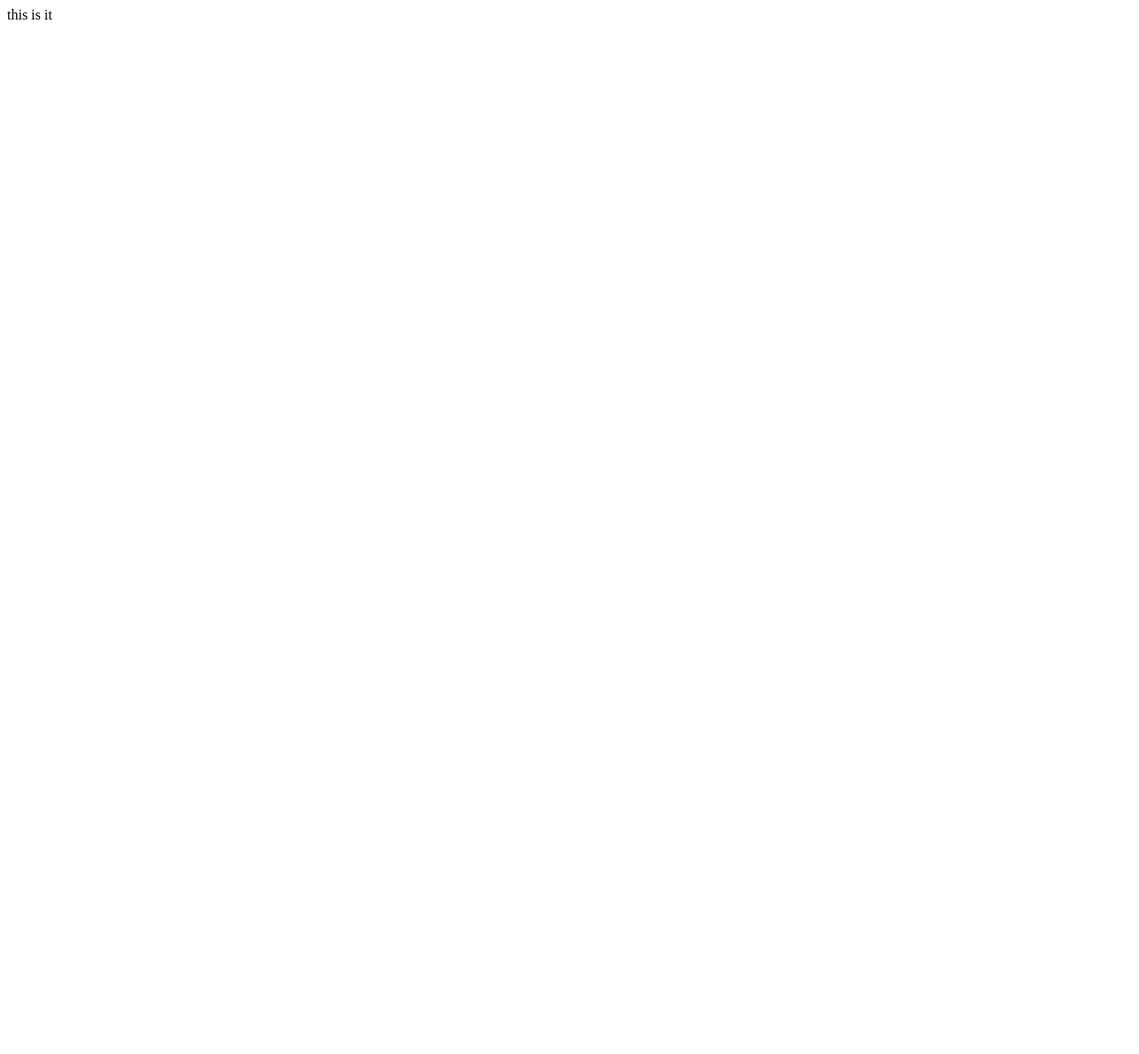
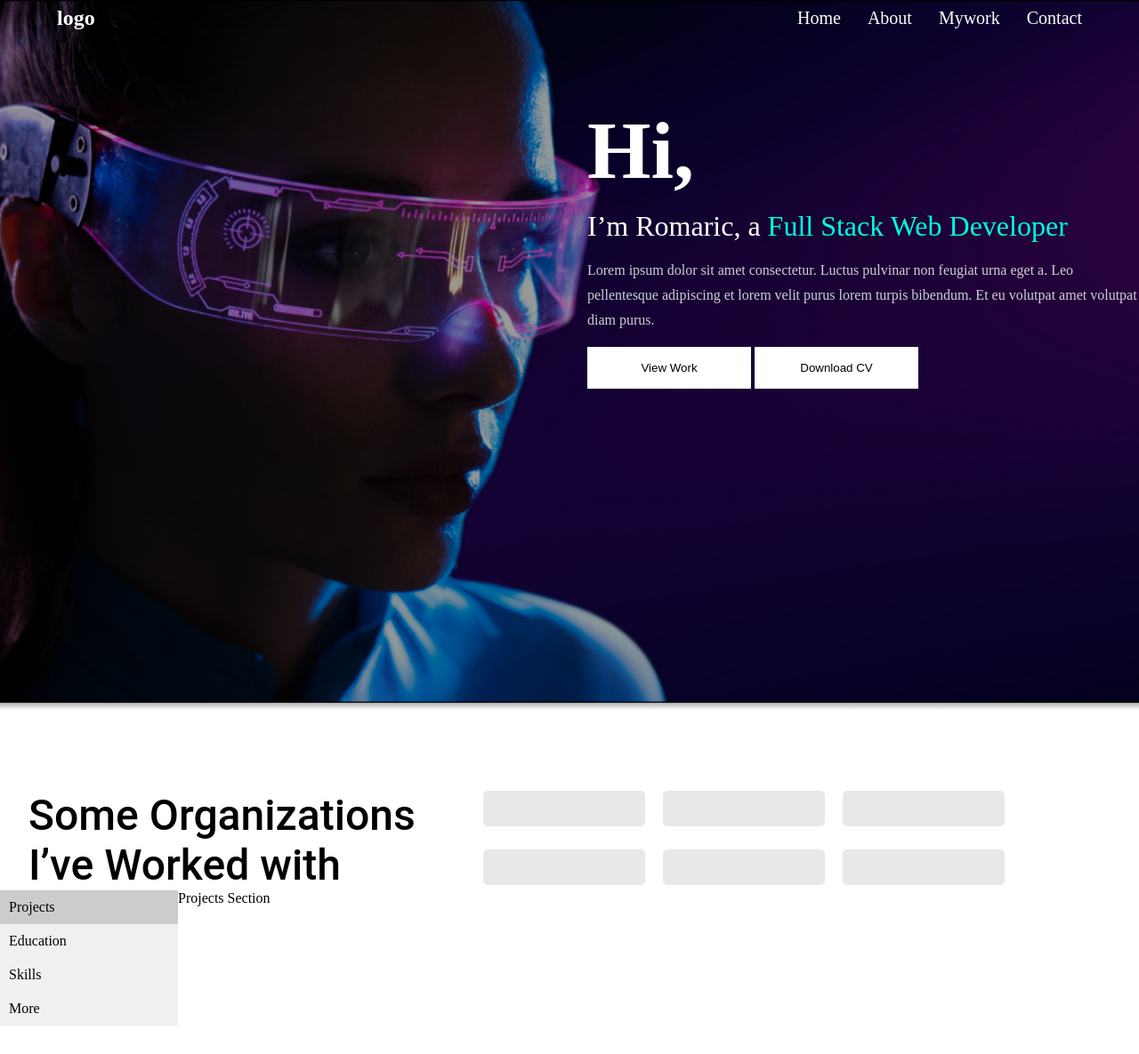
Before and after one commit to Romaric250/Romaric_alx_project, a plain HTML site: page index.html in a window 1280 px wide. Shown: the whole page at 89% size. Before the commit the page ends 800 px from the top, so only its background shows below. Drawn offline with Linux system fonts and the light colour scheme.

Commit message:
some sections completed

```diff
--- a/index.html
+++ b/index.html
@@ -1 +1,82 @@
-this is it
+<!DOCTYPE html>
+<html lang="en">
+<head>
+    <meta charset="UTF-8">
+    <meta name="viewport" content="width=device-width, initial-scale=1.0">
+    <title>Document</title>
+    <link rel="stylesheet" href="styles/index.css">
+</head>
+<body>
+    <section class="landing__section">
+<nav class="nav__container">
+<div class="logo">
+    logo
+</div>
+
+<div class="nav__links">
+    <ul>
+        <li><a href="#">Home</a></li>
+        <li><a href="#">About</a></li>
+        <li><a href="#">Mywork</a></li>
+        <li><a href="#">Contact</a></li>
+    </ul>
+</div>
+</nav>
+
+<div class="landing__left_section">
+
+    <div class="right__side">
+
+    </div>
+
+    <div class="left__side"><h1>Hi,</h1>
+    <h2>I’m Romaric, a <strong>Full Stack Web Developer</strong></h2>
+
+<p class="history">Lorem ipsum dolor sit amet consectetur. Luctus pulvinar non feugiat urna eget a. Leo pellentesque adipiscing et lorem velit purus lorem turpis bibendum. Et eu volutpat amet volutpat diam purus. </p>
+
+<div class="important__buttons">
+    <button>View Work</button>
+    <button>Download CV</button>
+</div>
+
+</div>
+</div>
+
+
+
+
+    </section>
+
+    <div class="first__section">
+        <div class="left__box">
+            Some Organizations I’ve Worked with
+        </div>
+        <div class="right__box">
+            <div class="box"></div>
+            <div class="box"></div>
+            <div class="box"></div>
+            <div class="box"></div>
+            <div class="box"></div>
+            <div class="box"></div>
+        </div>
+    </div>
+
+    <section class="main__section">
+        <aside class="sidebar">
+          <ul>
+            <li class="active" data-section="projects">Projects</li>
+            <li data-section="education">Education</li>
+            <li data-section="skills">Skills</li>
+            <li data-section="more">More</li>
+          </ul>
+        </aside>
+        <div class="content">
+          <div id="projects" class="section active">Projects Section</div>
+          <div id="education" class="section">Education Section</div>
+          <div id="skills" class="section">Skills Section</div>
+          <div id="more" class="section">More Section</div>
+        </div>
+      </section>
+<script src="index.js"></script>
+</body>
+</html>
--- /dev/null
+++ b/index.js
@@ -0,0 +1,22 @@
+document.addEventListener('DOMContentLoaded', function() {
+    const sidebarItems = document.querySelectorAll('.sidebar li');
+    const sections = document.querySelectorAll('.section');
+
+    sidebarItems.forEach(function(item) {
+      item.addEventListener('click', function() {
+        const sectionId = item.getAttribute('data-section');
+        const section = document.querySelector(sectionId);
+
+        sections.forEach(function(sec) {
+          sec.classList.remove('active');
+        });
+
+        sidebarItems.forEach(function(sidebarItem) {
+          sidebarItem.classList.remove('active');
+        });
+
+        section.classList.add('active');
+        item.classList.add('active');
+      });
+    });
+  });
--- /dev/null
+++ b/styles/index.css
@@ -0,0 +1,229 @@
+*{
+    box-sizing: border-box;
+    padding: 0;
+    margin: 0;
+}
+
+body{
+    margin-bottom: 2rem;
+}
+
+.landing__section {
+    height: 100vh;
+    background-image: url(../images/frontpage.png);
+
+    background-size: cover;
+    background-position: center;
+}
+
+.nav__container{
+    padding-left: 4rem;
+    padding-right: 4rem;
+
+    height: 40px;
+    display: flex;
+    flex-direction: row;
+    justify-content: space-between;
+    align-items: center;
+
+}
+
+.nav__container .nav__links ul{
+    display: flex;
+    flex-direction: row;
+    gap: 30px;
+
+    list-style: none;
+}
+.nav__container .logo{
+    color: #FFF;
+font-family: Poppins;
+font-size: 24px;
+font-style: normal;
+font-weight: 600;
+line-height: normal;
+}
+
+.nav__container li a{
+    text-decoration: none;
+    color: #FFF;
+font-family: Poppins;
+font-size: 20px;
+font-style: normal;
+font-weight: 400;
+line-height: normal;
+
+}
+
+
+.landing__section .landing__left_section{
+   color: white;
+   display: flex;
+   margin-top: 80px;
+   gap: 40px;
+   justify-content: center;
+   align-items: center;
+}
+
+.right__side{
+    flex: 1;
+}
+.left__side{
+    flex:1;
+display: flex;
+flex-direction: column;
+gap: 16px;
+}
+.left__side h1{
+    color: #FFF;
+font-family: Poppins;
+font-size: 92px;
+font-style: normal;
+font-weight: 600;
+line-height: 98px; /* 106.522% */
+}
+
+.left__side h2{
+    color: #FFF;
+font-family: Poppins;
+font-size: 32px;
+font-style: normal;
+font-weight: 500;
+line-height: 40px; /* 125% */
+}
+
+.left__side strong{
+    color: #00FFE0;
+font-family: Poppins;
+font-size: 32px;
+font-style: normal;
+font-weight: 500;
+line-height: 40px;
+}
+
+.left__side p{
+    color: rgba(255, 255, 255, 0.80);
+font-family: Poppins;
+font-size: 16px;
+font-style: normal;
+font-weight: 400;
+line-height: 28px; /* 175% */
+}
+
+.left__side button {
+    display: flex;
+    width: 184px;
+    height: 47px;
+    padding: 10px;
+    justify-content: center;
+    align-items: center;
+    gap: 10px;
+    background: #FFF;
+    outline: none;
+    border: none;
+    flex-shrink: 0;
+    transition: background-color 0.3s ease;
+  }
+
+  .left__side button:hover {
+    background-color: #F0F0F0;
+  }
+
+  .left__side button:active {
+    transform: scale(0.95);
+    background-color: #E0E0E0;
+    transition: transform 0.3s ease, background-color 0.3s ease;
+  }
+
+.left__side .important__buttons{
+    display: flex;
+    gap: 4px;
+}
+
+.first__section{
+    display: flex;
+    flex-direction: row;
+    gap: 40px;
+    padding-left: 2rem;
+    padding-right: 2rem;
+    margin-top: 89px;
+}
+
+.left__box{
+    color: #000;
+font-family: Roboto;
+font-size: 48px;
+
+font-style: normal;
+font-weight: 500;
+line-height: 56px; /* 116.667% */
+}
+.right__box{
+    display: flex;
+    flex-direction: row;
+    flex-wrap: wrap;
+    gap: 20px;
+}
+
+.right__box .box{
+    width: 182px;
+height: 40px;
+border-radius: 5px;
+background: rgba(217, 217, 217, 0.60);
+}
+
+
+.main__section {
+  display: flex;
+}
+
+.sidebar {
+  width: 200px;
+  background: #f0f0f0;
+}
+
+.sidebar ul {
+  list-style-type: none;
+  padding: 0;
+  margin: 0;
+}
+
+.sidebar li {
+  padding: 10px;
+  cursor: pointer;
+}
+
+.sidebar li.active {
+  background: #ccc;
+}
+
+.content {
+  flex-grow: 1;
+  overflow-x: hidden;
+  position: relative;
+}
+
+.section {
+  width: 100%;
+  height: 100%;
+  position: absolute;
+  top: 0;
+  left: 0;
+  transition: transform 0.3s ease;
+}
+
+.section.active {
+  transform: translateX(0);
+}
+
+#education {
+  transform: translateX(100%);
+}
+
+#skills {
+  transform: translateX(200%);
+}
+
+#more {
+  transform: translateX(300%);
+}
```
Also changed, not shown: images/frontpage.png (added), 1 other file.
